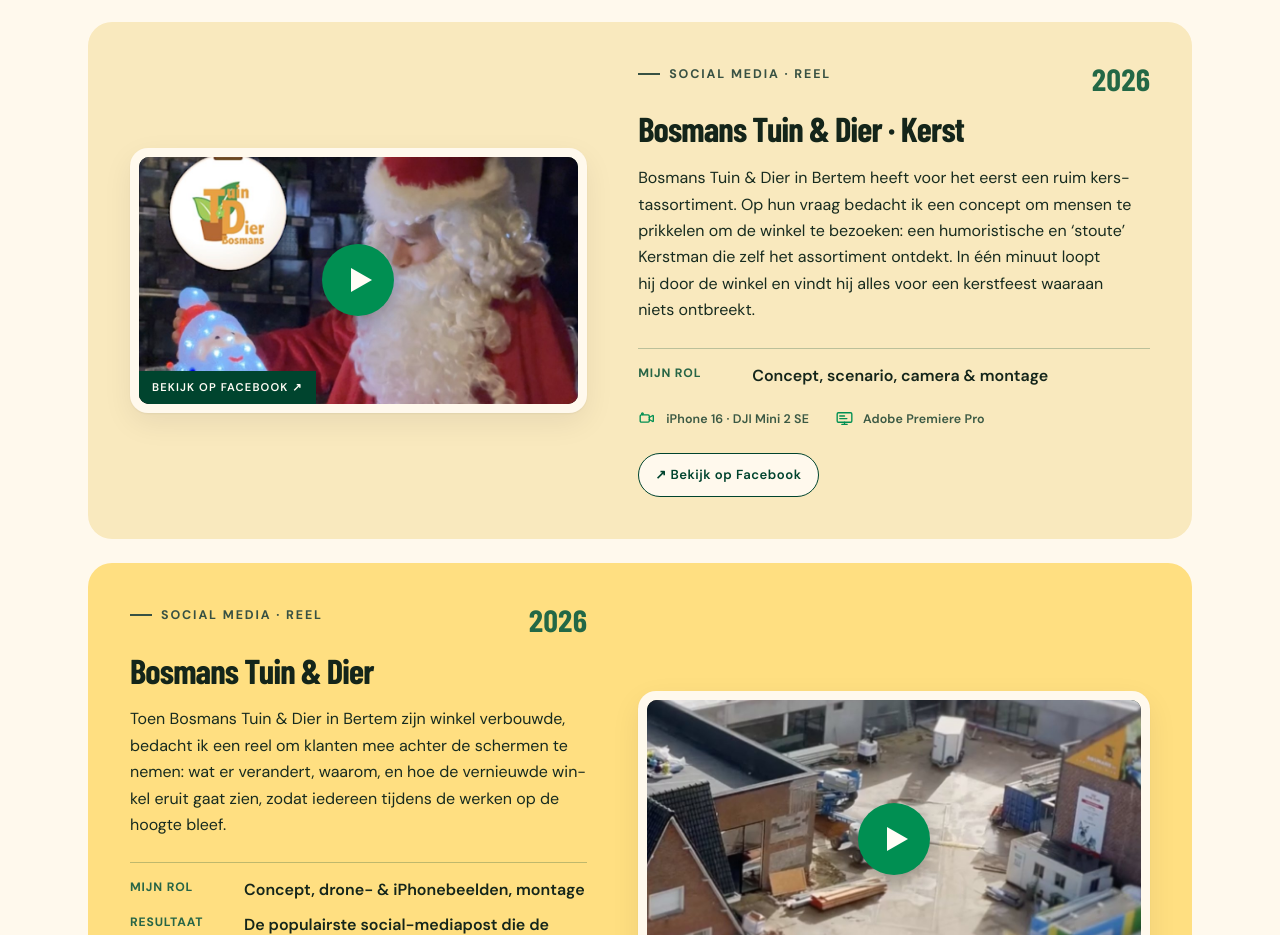
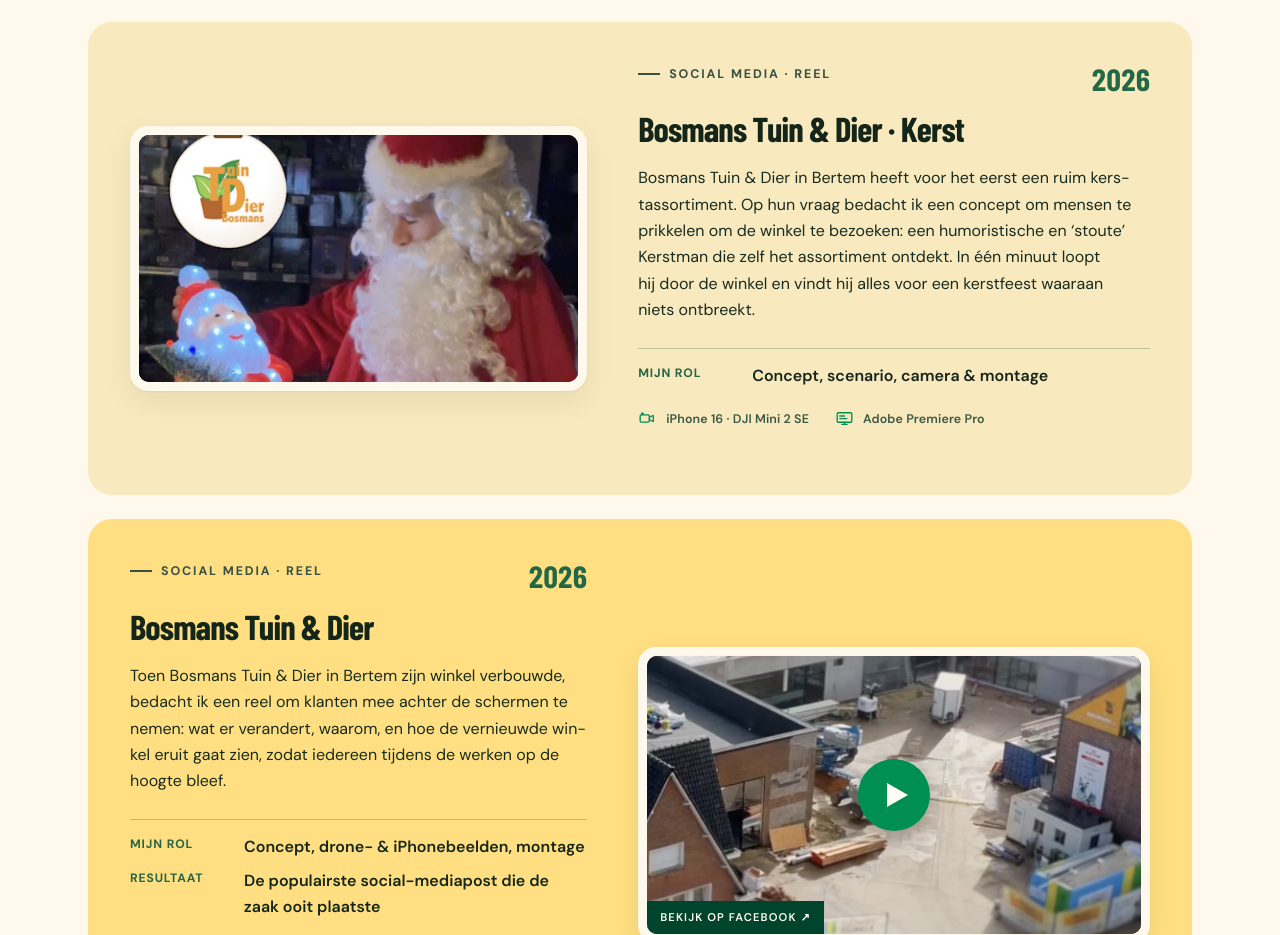
Before and after one commit to robinbonnast/portfolio, a plain HTML site: page index.html in a window 1280 px wide. Shown: the part 1740-2675 px from the top of the page. Drawn offline with nearby package versions, Linux system fonts and the light colour scheme; a web font is replaced by a local one.

Commit message:
Kerstkaart zonder link tot de Facebook-link beschikbaar is
Co-Authored-By: Claude Sonnet 5.5 <noreply@anthropic.com>
Claude-Session: https://claude.ai/code/session_019YCaPAvhVuw4mjyUppYiqw

```diff
--- a/index.html
+++ b/index.html
@@ -612,17 +612,12 @@
                 <li class="spec" aria-label="Gefilmd met iPhone 16 en DJI Mini 2 SE"><svg viewBox="0 0 24 24" fill="none" stroke="currentColor" stroke-width="1.7" stroke-linecap="round" stroke-linejoin="round" aria-hidden="true"><path d="M2.75 8.9A1.4 1.4 0 0 1 4.15 7.5h8.7A1.4 1.4 0 0 1 14.25 8.9v6.2A1.4 1.4 0 0 1 12.85 16.5h-8.7A1.4 1.4 0 0 1 2.75 15.1z"></path><path d="M14.25 10.7 18.6 8.2a.5.5 0 0 1 .75.43v6.74a.5.5 0 0 1-.75.43l-4.35-2.5"></path><circle cx="5.6" cy="6" r="1.05"></circle></svg><span>iPhone 16 · DJI Mini 2 SE</span></li>
                 <li class="spec" aria-label="Gemonteerd in Adobe Premiere Pro"><svg viewBox="0 0 24 24" fill="none" stroke="currentColor" stroke-width="1.7" stroke-linecap="round" stroke-linejoin="round" aria-hidden="true"><rect x="2.75" y="4.75" width="18.5" height="12" rx="1.5"></rect><path d="M12 16.75v2.6M8.6 19.35h6.8"></path><path d="M6 8.9h6M6 12.1h9"></path></svg><span>Adobe Premiere Pro</span></li>
               </ul>
-              <div class="proj-links">
-                <a class="pill" href="FACEBOOK-LINK-HIER" target="_blank" rel="noopener">↗ Bekijk op Facebook</a>
-              </div>
             </div>
             <div class="proj-media">
               <div class="frame">
-                <a class="player player-link" href="FACEBOOK-LINK-HIER" target="_blank" rel="noopener" aria-label="Bekijk de kerstreel van Bosmans Tuin &amp; Dier op Facebook (opent in nieuw tabblad)">
+                <div class="player">
                   <img src="images/bosmans-kerst.jpg" alt="Still uit de kerstreel van Bosmans Tuin &amp; Dier met de Kerstman in de winkel">
-                  <span class="play" aria-hidden="true"></span>
-                  <span class="badge">Bekijk op Facebook ↗</span>
-                </a>
+                </div>
               </div>
             </div>
           </div>
```
